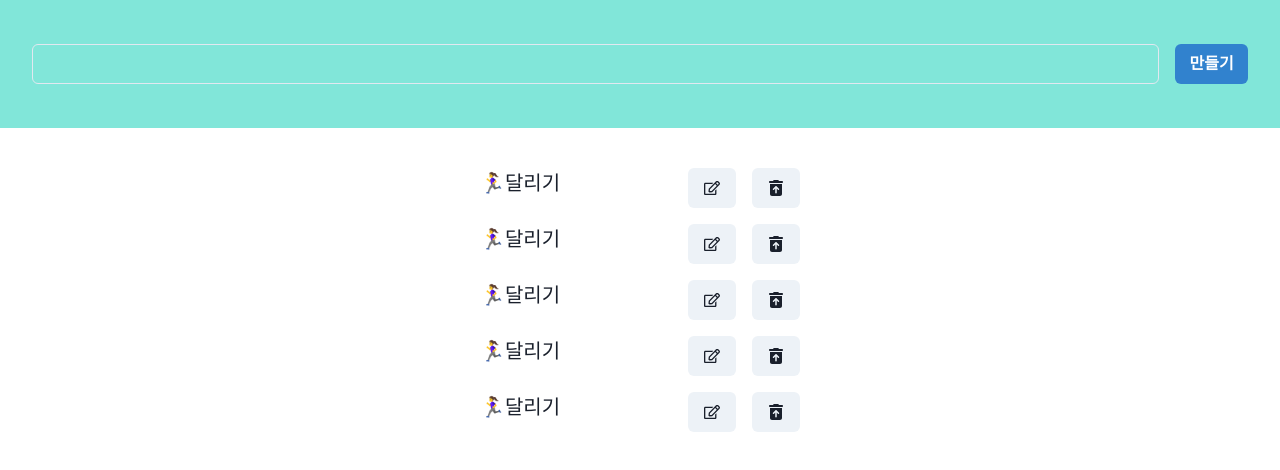
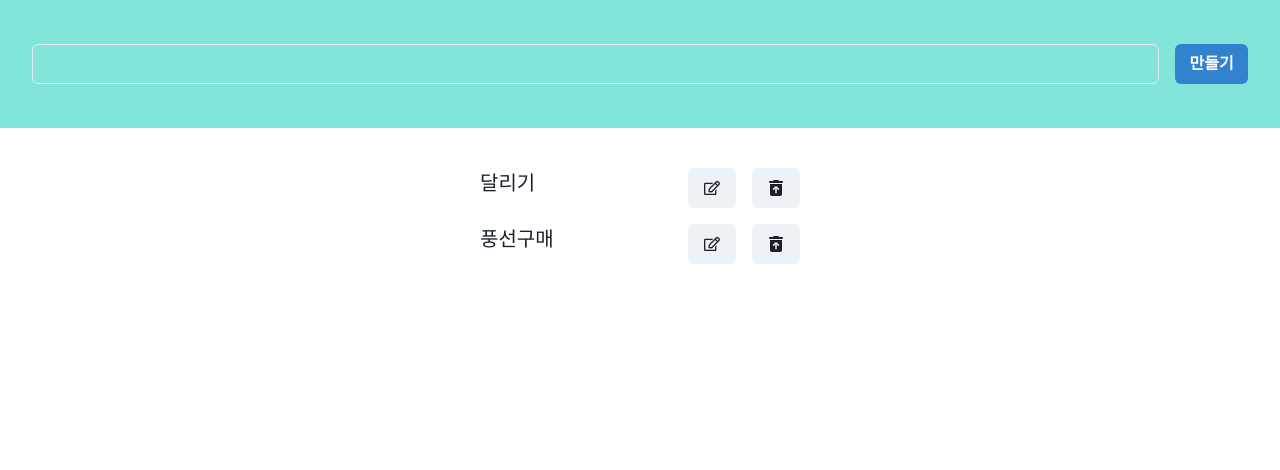
Before and after one commit to min8802/To-DO-LIST, a React (Vite) app: page / in a window 1280 px wide. Shown: the top 470 px of the page. Built offline with nearby package versions, Linux system fonts and the light colour scheme.

Commit message:
todoSampleData

```diff
--- a/src/App.tsx
+++ b/src/App.tsx
@@ -1,12 +1,28 @@
 import { Flex } from "@chakra-ui/react";
-import { FC } from "react";
+import { FC, useState } from "react";
 import CreateTodo from "./components/CreateTodo";
 import TodoList from "./components/TodoList";
 
+
+const sampleData: ITodo[] = [
+  {
+      id: 1,
+      content: "달리기",
+      isDone: false,
+  },
+  {
+      id: 2,
+      content: "풍선구매",
+      isDone: false,
+  },
+];
+
 const App: FC = () => {
+  const [todos, setTodos] = useState<ITodo[]>(sampleData);
+
   return <Flex flexDir="column" minH="100vh">
     <CreateTodo/>
-    <TodoList/>
+    <TodoList todos={todos}/>
   </Flex>;
 };
 
--- a/src/components/TodoCard.tsx
+++ b/src/components/TodoCard.tsx
@@ -3,17 +3,23 @@ import { FC } from "react";
 import { FaTrashCanArrowUp } from "react-icons/fa6";
 import { FaRegEdit } from "react-icons/fa";
 
+interface TodoCard {
+    todo: ITodo
+}
 
-const TodoCard: FC = () => {
+
+const TodoCard: FC<TodoCard> = ({ todo }) => {
+
+
     return (
         <Flex gap={4} bgColor="white" px={4} py={2} fontSize={20}>
             <Text fontSize={20} bgColor="" w={48} isTruncated={true}>
-             🏃‍♀️달리기
+                {todo.content}
             </Text>
             <Button>
                 <FaRegEdit />
             </Button>
-            <Button>
+            <Button >
                 <FaTrashCanArrowUp />
             </Button>
         </Flex>
--- a/src/components/TodoList.tsx
+++ b/src/components/TodoList.tsx
@@ -2,15 +2,16 @@ import { Flex } from "@chakra-ui/react"
 import { FC } from "react"
 import TodoCard from "./TodoCard";
 
+interface TodoList {
+    todos : ITodo[]
+}
 
-const TodoList: FC = () => {
+const TodoList: FC<TodoList> = ({todos}) => {
     return (
         <Flex bgColor="" flexGrow={1} flexDir="column" alignItems="center" pt={8}>
-            <TodoCard/>
-            <TodoCard/>
-            <TodoCard/>
-            <TodoCard/>
-            <TodoCard/>
+            {todos.map((v) => (
+            <TodoCard key={v.id} todo={v}/>
+            ))}
         </Flex>
     );
 };
--- /dev/null
+++ b/src/components/index.d.ts
@@ -0,0 +1,5 @@
+interface ITodo {
+    id: number;
+    content: string;
+    isDone: boolean;
+}
```
